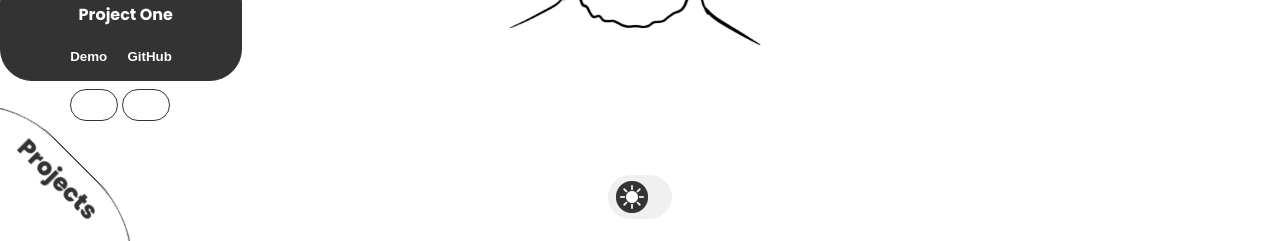
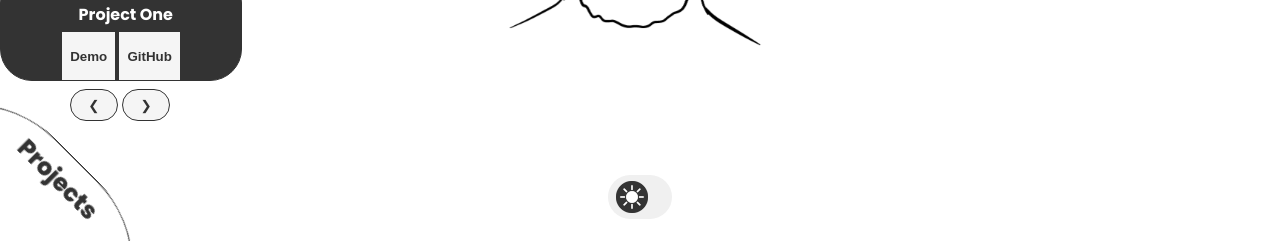
Before and after one commit to tsimeonov/Portfolio, a plain HTML site: page index.html in a window 1280 px wide. Shown: the part 559-800 px from the top of the page. Drawn offline with Linux system fonts and the light colour scheme.

Commit message:
style .btn

```diff
--- a/css/style.css
+++ b/css/style.css
@@ -293,3 +293,10 @@ button {
 	margin: 0;
 	padding: 0.2rem 0;
 }
+
+.btn,
+.arrow {
+	background: rgb(245, 245, 245);
+	color: #333;
+	transition: all 300ms ease;
+}
```
